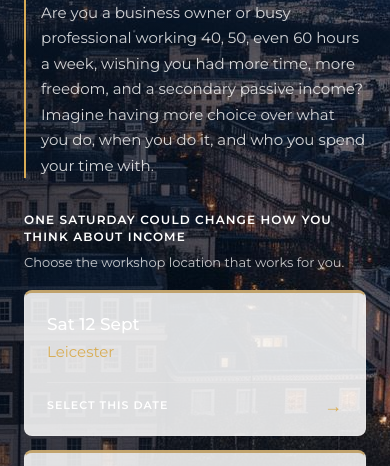
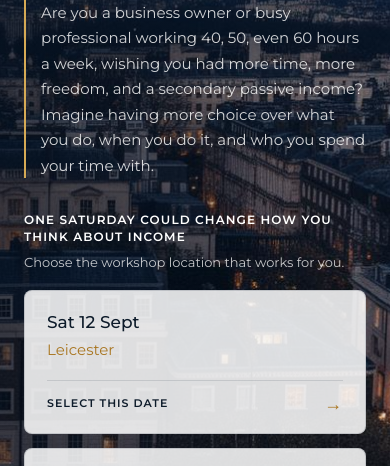
Before and after one commit to Owojori-Seyifunmi/NEW-EWA, a plain HTML site: page liberate.html in a window 390 px wide. Shown: the part 333-799 px from the top of the page. Drawn offline with nearby package versions, Linux system fonts and the light colour scheme; a web font is replaced by a local one.

Commit message:
liberate update

```diff
--- a/liberate.html
+++ b/liberate.html
@@ -3237,8 +3237,9 @@
     }
 
     .time-variant .event-date-card {
-      border-top: 3px solid rgba(182, 139, 60, 0.7);
+      /* border-top: 3px solid rgba(182, 139, 60, 0.7); */
       background: rgba(255,255,255,0.86);
+      border-color: rgba(13, 27, 42, 0.14);
     }
 
     .time-variant .video-feature-section {
@@ -3312,6 +3313,24 @@
         color: rgba(255,255,255,0.82);
         font-size: 15px;
       }
+
+      @media (max-width: 700px) {
+
+
+  .time-variant .event-date-day,
+  .time-variant .event-date-cta {
+    color: var(--hero-primary);
+  }
+
+  .time-variant .event-date-city,
+  .time-variant .event-date-arrow {
+    color: #a97621;
+  }
+
+  .time-variant .event-date-cta {
+    border-top-color: rgba(13, 27, 42, 0.12);
+  }
+}
     }
 </style>
 </head>
```
Also changed, not shown: mini-events-ad.html (+1 -1 lines).
